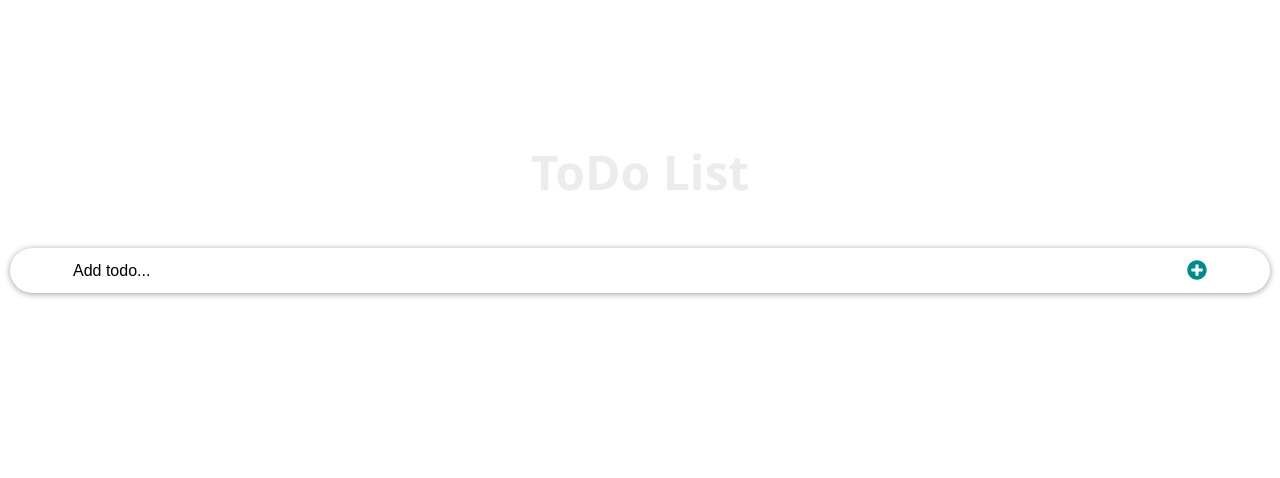
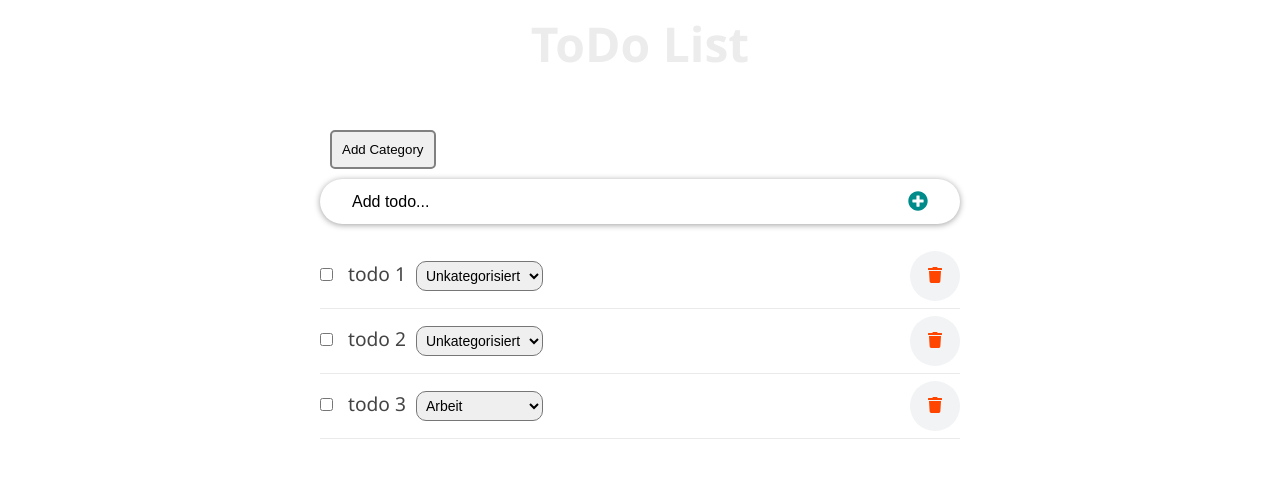
Before and after one commit to chris911e/sachi-todo, a Next.js app: page / in a window 1280 px wide. Shown: the top 478 px of the page. Built offline with nearby package versions, Linux system fonts and the light colour scheme.

Commit message:
added categories

```diff
--- /dev/null
+++ b/src/app/components/CategoryButton.jsx
@@ -0,0 +1,140 @@
+import { useState } from "react"
+import { FaTrash } from "react-icons/fa"
+
+export default function CategoryButton(props) {
+
+    const [categoryModal, setCategoryModal] = useState(false)
+    const [categoryName, setCategoryName] = useState("")
+
+    const handleCategoryName = (e) => {
+        const newValue = e.target.value
+        setCategoryName(newValue)
+    }
+
+    const handleCategoryButton = () => {
+        setCategoryModal(true)
+    }
+
+    const handleAddCategory = () => {
+        if (categoryName.trim().length === 0) {
+            alert("Please fill out name")
+            return
+        }
+        props.addCategory(categoryName)
+        setCategoryName("")
+    }
+
+    const handleCategoryEnter = (e) => {
+        if(e.key === "Enter") {
+            handleAddCategory()
+        }
+    }
+
+    return (
+        <div>
+            <button
+                onClick={handleCategoryButton}
+                style={{
+                    border: "2px solid gray",
+                    borderRadius: "5px",
+                    margin: "10px",
+                    padding: "10px",
+                    cursor: "pointer"
+                }}
+            >
+                Add Category
+            </button>
+            {
+                categoryModal && (
+                    <div
+                        onClick={() => setCategoryModal(false)}
+                        style={{
+                            position: "fixed",
+                            inset: 0,
+                            background: "rgba(0, 0, 0, 0.5)",
+                            display: "flex",
+                            alignItems: "center",
+                            justifyContent: "center",
+                        }}
+                    >
+                        <div
+                            onClick={(e) => e.stopPropagation()}
+                            style={{
+                                background: "white",
+                                padding: "20px",
+                                borderRadius: "8px",
+                            }}
+                        >
+                            <div style={{
+                                display: "flex",
+                                justifyContent: "center"
+                            }}>
+                                {props.categories.length-1}/10 Categories
+                            </div>
+                            <input
+                                placeholder="Enter Category Name"
+                                value={categoryName}
+                                onChange={handleCategoryName}
+                                style={{
+                                    margin: "10px",
+                                    padding: "10px"
+                                }}
+                                onKeyDown={handleCategoryEnter}
+                            />
+                            <button
+                                style={{
+                                    cursor: "pointer",
+                                    margin: "10px",
+                                    padding: "10px"
+                                }}
+                                onClick={handleAddCategory}
+                            >
+                                Add
+                            </button>
+                            <div style={{
+                                display: "flex",
+                                flexDirection: "column",
+                                gap: 15
+                            }}>
+                                {
+                                    props.categories.map((category, key) => {
+                                        if(category === "Unkategorisiert") {
+                                            return
+                                        }
+                                        return (
+                                            <div
+                                                key={key}
+                                                style={{
+                                                    display: "flex",
+                                                    justifyContent: "space-between",
+                                                    width: "100%"
+                                                }}
+                                            >
+                                                <div>
+                                                    {category}
+                                                </div>
+                                                <button
+                                                    data-set="delete-todo-btn"
+                                                    onClick={() => props.deleteCategoryProp(category)}
+                                                    style={{
+                                                        borderRadius: "10px",
+                                                        border: "none",
+                                                        padding: "5px",
+                                                        justifyContent: "flex-end"
+                                                    }}
+                                                >
+                                                    <FaTrash style={{ color: "orangered", fontSize: "16px", cursor: "pointer" }} />
+                                                </button>
+                                            </div>
+                                        )
+                                    })
+                                }
+                            </div>
+                        </div>
+                    </div>
+
+                )
+            }
+        </div>
+    )
+}
--- a/src/app/components/TodoContainer.jsx
+++ b/src/app/components/TodoContainer.jsx
@@ -7,9 +7,37 @@ import Header from "./Header";
 import InputTodo from "./InputTodo";
 import TodosList from "./TodosList";
 import styles from "./TodoContainer.module.css";
+import CategoryButton from "./CategoryButton";
+import TodoItem from "./TodoItem";
 
 const TodoContainer = () => {
-  const [todos, setTodos] = useState([]);
+  // test data
+  const [categories, setCategories] = useState([
+    "Unkategorisiert",
+    "Arbeit",
+    "Personal",
+    "Einkauf"
+  ])
+  const [todos, setTodos] = useState([
+    {
+      "id": "48793583-5ca1-483d-b189-e653515e8be2",
+      "title": "todo 1",
+      "completed": false,
+      "category": "Unkategorisiert"
+    },
+    {
+      "id": "dff5ef6d-ca33-4d1a-a4f5-a6831d6303ef",
+      "title": "todo 2",
+      "completed": false,
+      "category": "Unkategorisiert"
+    },
+    {
+      "id": "254bfeef-ebac-405c-b413-b87fb72f73d8",
+      "title": "todo 3",
+      "completed": false,
+      "category": "Arbeit"
+    }
+  ]);
 
   const getInitialTodos = () => {
     const temp = localStorage.getItem("todos");
@@ -35,18 +63,53 @@ const TodoContainer = () => {
     );
   };
 
+  const handleToDoCategoryChange = (id, updatedCategory) => {
+    setTodos((prevState) => {
+      return prevState.map((todo) => {
+        if(todo.id === id) {
+          return {
+            ...todo,
+            category: updatedCategory
+          }
+        }
+        return todo
+      })
+    })
+  }
+
   const delTodo = (id) => {
     setTodos([...todos.filter((todo) => todo.id !== id)]);
   };
+
+  const delCategory = (name) => {
+    setCategories([...categories.filter((category) => category !== name)])
+  }
 
   const addTodoItem = (title) => {
     const newTodo = {
       id: uuidv4(),
       title,
       completed: false,
+      category: "Unkategorisiert"
     };
     setTodos([...todos, newTodo]);
   };
+
+  const valueExists = (array, value) => {
+    return array.includes(value)
+  }
+
+  const addCategory = (category) => {
+    if(valueExists(categories, category)) {
+      alert("Category already exists")
+      return
+    }
+    if(categories.length > 10) {
+      alert("Max category amount reached")
+      return
+    }
+    setCategories([...categories, category])
+  }
 
   const setUpdate = (updatedTitle, id) => {
     setTodos(
@@ -63,18 +126,34 @@ const TodoContainer = () => {
   useEffect(() => {
     const temp = JSON.stringify(todos);
     localStorage.setItem("todos", temp);
+    console.log(todos)
   }, [todos]);
 
   return (
-    <div className={styles.inner}>
+    <div style={{
+      display: "flex",
+      justifyContent: "center",
+    }}>
+      <div style={{
+        position: "relative",
+        width: "50%"
+      }}>
         <Header />
+        <CategoryButton
+          addCategory={addCategory}
+          categories={categories}
+          deleteCategoryProp={delCategory}
+        />
         <InputTodo addTodoProps={addTodoItem} />
         <TodosList
           todos={todos}
           handleChangeProps={handleChange}
+          handleCategoryChange={handleToDoCategoryChange}
           deleteTodoProps={delTodo}
           setUpdate={setUpdate}
+          categories={categories}
         />
+      </div>
     </div>
   );
 };
--- a/src/app/components/TodoItem.jsx
+++ b/src/app/components/TodoItem.jsx
@@ -4,11 +4,21 @@ import { FaTrash } from "react-icons/fa";
 import styles from "./TodoItem.module.css";
 
 const TodoItem = (props) => {
+
+  const { completed, id, title, category } = props.todo;
+
   const [editing, setEditing] = useState(false);
+  const [newCategory, setNewCategory] = useState(category)
 
   const handleEditing = () => {
     setEditing(true);
   };
+
+  const handleCategoryChange = (e) => {
+    const newSelectedCateogry = e.target.value
+    setNewCategory(newSelectedCateogry)
+    props.handleToDoCategoryChange(id, newSelectedCateogry)
+  }
 
   const handleUpdatedDone = (event) => {
     if (event.key === "Enter") {
@@ -22,8 +32,6 @@ const TodoItem = (props) => {
     opacity: 0.4,
     textDecoration: "line-through",
   };
-
-  const { completed, id, title } = props.todo;
 
   const viewMode = {};
   const editMode = {};
@@ -58,6 +66,26 @@ const TodoItem = (props) => {
           <FaTrash style={{ color: "orangered", fontSize: "16px" }} />
         </button>
         <span style={completed ? completedStyle : null}>{title}</span>
+        <select
+          value={newCategory}
+          onChange={handleCategoryChange}
+          style={{
+            marginLeft: "10px",
+            padding: "5px",
+            fontSize: "14px",
+            borderRadius: "10px"
+          }}
+        >
+          {
+            props.categories.map((value, key) => {
+              return(
+                <option value={value} key={key}>
+                  {value}
+                </option>
+              )
+            })
+          }
+        </select>
       </div>
       <input
         type="text"
--- a/src/app/components/TodosList.jsx
+++ b/src/app/components/TodosList.jsx
@@ -1,17 +1,21 @@
 /* eslint react/prop-types: 0 */
 import TodoItem from "./TodoItem";
 
-const TodosList = (props) => (
+export default function TodoList(props) {
+  return (
     <ul data-set="todo-list">
       {props.todos.map((todo) => (
         <TodoItem
           key={todo.id}
           todo={todo}
+          selectedCategory={todo.category}
           handleChangeProps={props.handleChangeProps}
+          handleToDoCategoryChange={props.handleCategoryChange}
           deleteTodoProps={props.deleteTodoProps}
           setUpdate={props.setUpdate}
+          categories={props.categories}
         />
       ))}
     </ul>
-);
-export default TodosList;
+  )
+}
```
Also changed, not shown: src/app/components/InputTodo.jsx (line endings or trailing spaces). Lines whose indentation alone changed are shown as unchanged.
